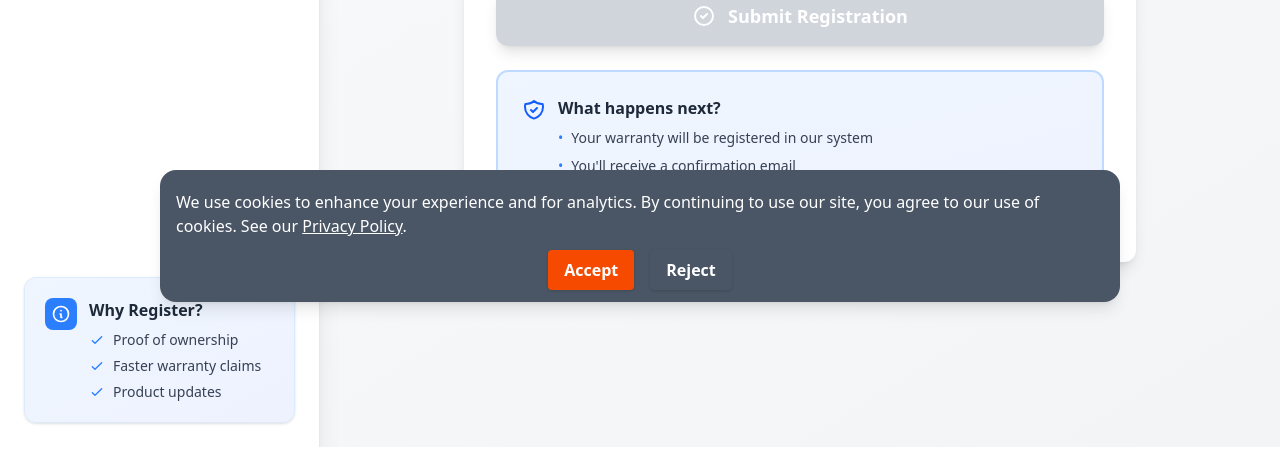
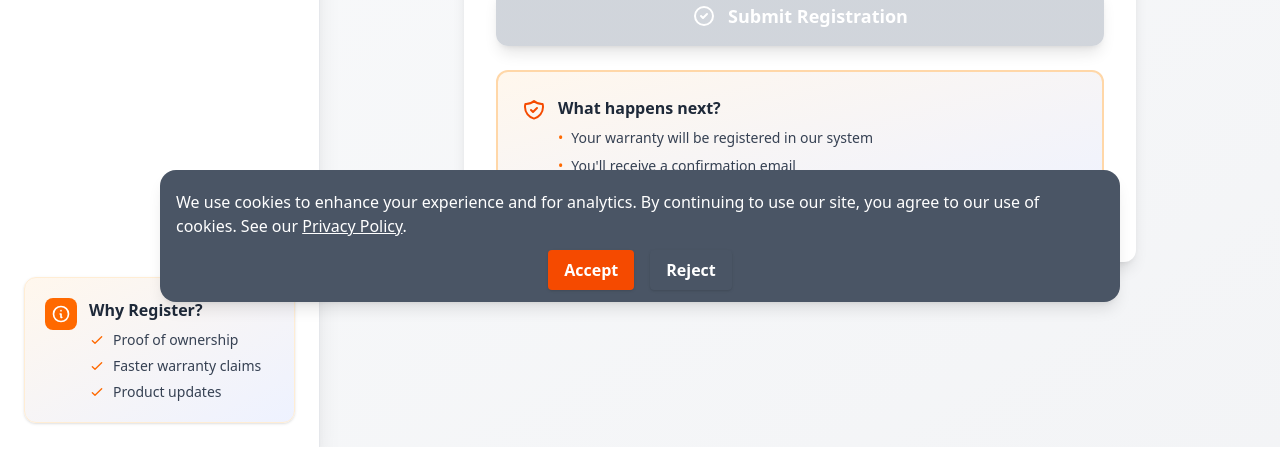
Before and after one commit to ribesh07/yuemiecosystemnepal, a Next.js app: page /warranty in a window 1280 px wide. Shown: the part 478-951 px from the top of the page. Built offline with nearby package versions, Linux system fonts and the light colour scheme; no server answers.

Commit message:
Update warranty page styles to use orange color scheme

```diff
--- a/app/warranty/page.js
+++ b/app/warranty/page.js
@@ -250,9 +250,9 @@ export default function WarrantyPage() {
         </div>
 
         <div className="mt-auto p-6">
-          <div className="bg-gradient-to-br from-blue-50 to-indigo-50 rounded-xl p-5 border border-blue-100 shadow-sm">
+          <div className="bg-gradient-to-br from-orange-50 to-indigo-50 rounded-xl p-5 border border-orange-100 shadow-sm">
             <div className="flex items-start gap-3">
-              <div className="w-8 h-8 bg-blue-500 rounded-lg flex items-center justify-center flex-shrink-0">
+              <div className="w-8 h-8 bg-orange-500 rounded-lg flex items-center justify-center flex-shrink-0">
                 <svg className="w-5 h-5 text-white" fill="none" stroke="currentColor" viewBox="0 0 24 24">
                   <path strokeLinecap="round" strokeLinejoin="round" strokeWidth={2} d="M13 16h-1v-4h-1m1-4h.01M21 12a9 9 0 11-18 0 9 9 0 0118 0z" />
                 </svg>
@@ -264,19 +264,19 @@ export default function WarrantyPage() {
                 {activeTab === 'register' ? (
                   <ul className="text-sm text-gray-700 space-y-1.5">
                     <li className="flex items-start gap-2">
-                      <svg className="w-4 h-4 text-blue-500 mt-0.5 flex-shrink-0" fill="none" stroke="currentColor" viewBox="0 0 24 24">
+                      <svg className="w-4 h-4 text-orange-500 mt-0.5 flex-shrink-0" fill="none" stroke="currentColor" viewBox="0 0 24 24">
                         <path strokeLinecap="round" strokeLinejoin="round" strokeWidth={2} d="M5 13l4 4L19 7" />
                       </svg>
                       <span>Proof of ownership</span>
                     </li>
                     <li className="flex items-start gap-2">
-                      <svg className="w-4 h-4 text-blue-500 mt-0.5 flex-shrink-0" fill="none" stroke="currentColor" viewBox="0 0 24 24">
+                      <svg className="w-4 h-4 text-orange-500 mt-0.5 flex-shrink-0" fill="none" stroke="currentColor" viewBox="0 0 24 24">
                         <path strokeLinecap="round" strokeLinejoin="round" strokeWidth={2} d="M5 13l4 4L19 7" />
                       </svg>
                       <span>Faster warranty claims</span>
                     </li>
                     <li className="flex items-start gap-2">
-                      <svg className="w-4 h-4 text-blue-500 mt-0.5 flex-shrink-0" fill="none" stroke="currentColor" viewBox="0 0 24 24">
+                      <svg className="w-4 h-4 text-orange-500 mt-0.5 flex-shrink-0" fill="none" stroke="currentColor" viewBox="0 0 24 24">
                         <path strokeLinecap="round" strokeLinejoin="round" strokeWidth={2} d="M5 13l4 4L19 7" />
                       </svg>
                       <span>Product updates</span>
@@ -357,24 +357,24 @@ export default function WarrantyPage() {
                   )}
                 </button>
 
-                <div className="bg-gradient-to-br from-blue-50 to-indigo-50 border-2 border-blue-200 rounded-xl p-6">
+                <div className="bg-gradient-to-br from-orange-50 to-indigo-50 border-2 border-orange-200 rounded-xl p-6">
                   <div className="flex items-start gap-3">
-                    <svg className="w-6 h-6 text-blue-600 flex-shrink-0 mt-0.5" fill="none" stroke="currentColor" viewBox="0 0 24 24">
+                    <svg className="w-6 h-6 text-orange-600 flex-shrink-0 mt-0.5" fill="none" stroke="currentColor" viewBox="0 0 24 24">
                       <path strokeLinecap="round" strokeLinejoin="round" strokeWidth={2} d="M9 12l2 2 4-4m5.618-4.016A11.955 11.955 0 0112 2.944a11.955 11.955 0 01-8.618 3.04A12.02 12.02 0 003 9c0 5.591 3.824 10.29 9 11.622 5.176-1.332 9-6.03 9-11.622 0-1.042-.133-2.052-.382-3.016z" />
                     </svg>
                     <div>
                       <h3 className="font-bold text-gray-800 mb-2">What happens next?</h3>
                       <ul className="text-sm text-gray-700 space-y-2">
                         <li className="flex items-start gap-2">
-                          <span className="text-blue-500">•</span>
+                          <span className="text-orange-500">•</span>
                           <span>Your warranty will be registered in our system</span>
                         </li>
                         <li className="flex items-start gap-2">
-                          <span className="text-blue-500">•</span>
+                          <span className="text-orange-500">•</span>
                           <span>You'll receive a confirmation email</span>
                         </li>
                         <li className="flex items-start gap-2">
-                          <span className="text-blue-500">•</span>
+                          <span className="text-orange-500">•</span>
                           <span>Access to priority customer support</span>
                         </li>
                       </ul>
@@ -412,7 +412,7 @@ export default function WarrantyPage() {
                     value={checkSerial}
                     onChange={(e) => setCheckSerial(e.target.value)}
                     placeholder="Enter serial number to check warranty"
-                    className="w-full px-5 py-4 border-2 border-gray-300 rounded-xl focus:ring-2 focus:ring-blue-500 focus:border-blue-500 transition-all text-lg"
+                    className="w-full px-5 py-4 border-2 border-gray-300 rounded-xl focus:ring-2 focus:ring-orange-500 focus:border-orange-500 transition-all text-lg"
                     required
                   />
                   <p className="text-xs text-gray-500 mt-2 flex items-start gap-1">
@@ -426,7 +426,7 @@ export default function WarrantyPage() {
                 <button
                   type="submit"
                   disabled={isChecking || !checkSerial.trim()}
-                  className="w-full bg-gradient-to-r from-blue-500 to-indigo-600 text-white py-4 px-6 rounded-xl hover:from-blue-600 hover:to-indigo-700 transition-all font-bold text-lg disabled:from-gray-300 disabled:to-gray-300 disabled:cursor-not-allowed shadow-lg hover:shadow-xl flex items-center justify-center gap-3"
+                  className="w-full bg-gradient-to-r from-orange-500 to-orange-600 text-white py-4 px-6 rounded-xl hover:from-orange-600 hover:to-orange-700 transition-all font-bold text-lg disabled:from-gray-300 disabled:to-gray-300 disabled:cursor-not-allowed shadow-lg hover:shadow-xl flex items-center justify-center gap-3"
                 >
                   {isChecking ? (
                     <>
```
